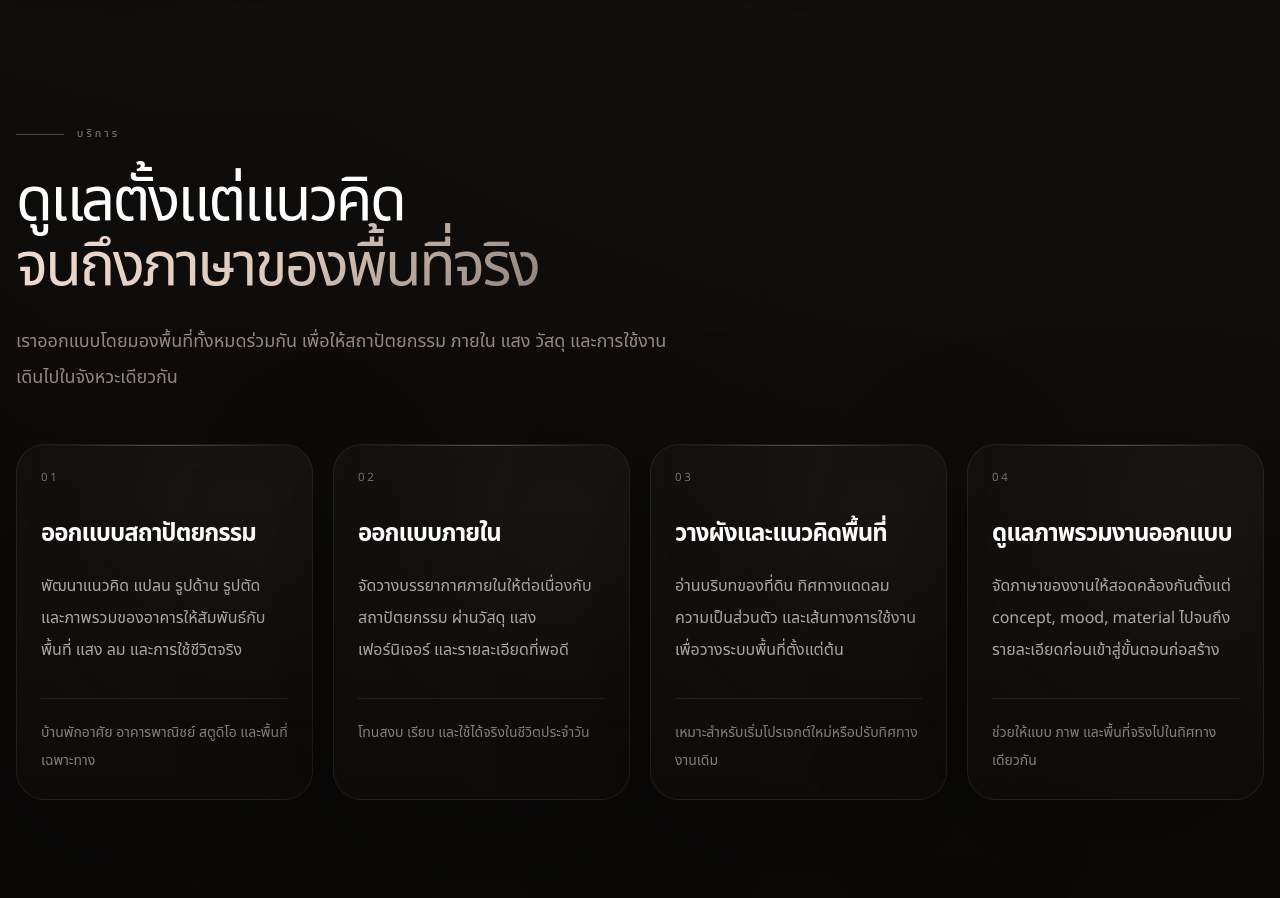
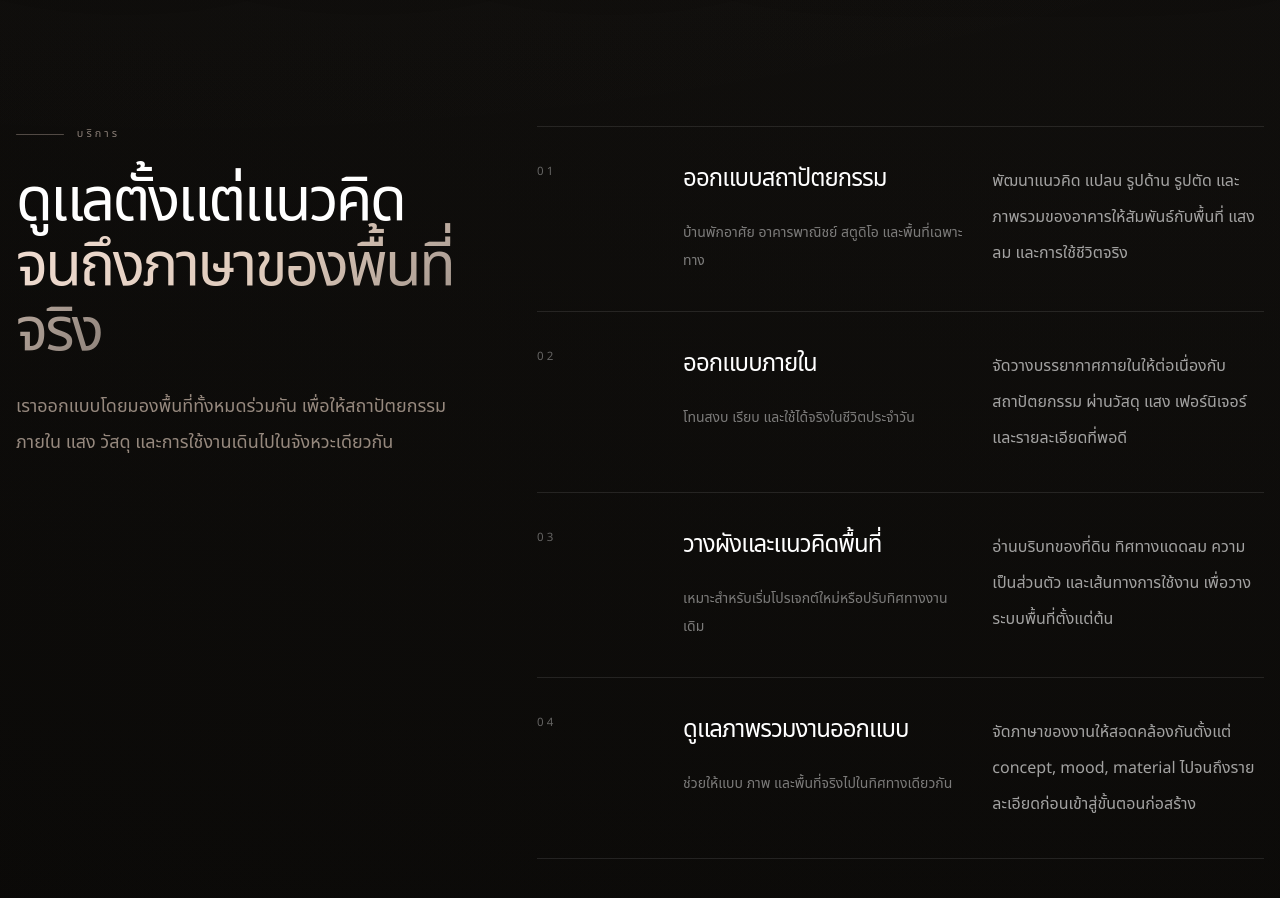
Before and after one commit to Pachared/Landing-Page-GSAP, a Next.js app: page / in a window 1280 px wide. Shown: the part 2240-3138 px from the top of the page. Built offline with nearby package versions, Linux system fonts and the light colour scheme.

Commit message:
style: turn service cards into restrained editorial list

```diff
--- a/components/sections/Features.tsx
+++ b/components/sections/Features.tsx
@@ -39,11 +39,11 @@ export function Features() {
     const ctx = gsap.context(() => {
       mm.add("(prefers-reduced-motion: no-preference)", () => {
         gsap.from(".feature-card", {
-          y: 44,
+          y: 36,
           opacity: 0,
-          duration: 0.8,
-          stagger: 0.12,
-          ease: "power3.out",
+          duration: 1,
+          stagger: 0.14,
+          ease: "power2.out",
           scrollTrigger: { trigger: root.current, start: "top 68%" }
         });
       });
@@ -58,6 +58,7 @@ export function Features() {
   return (
     <section id="features" ref={root} className="section-space">
       <div className="section-shell">
+        <div className="grid gap-14 xl:grid-cols-[0.78fr_1.22fr] xl:items-start">
           <SectionHeading
             kicker="บริการ"
             title={
@@ -70,17 +71,20 @@ export function Features() {
             description="เราออกแบบโดยมองพื้นที่ทั้งหมดร่วมกัน เพื่อให้สถาปัตยกรรม ภายใน แสง วัสดุ และการใช้งานเดินไปในจังหวะเดียวกัน"
           />
 
-        <div className="mt-12 grid gap-5 md:grid-cols-2 xl:grid-cols-4">
+          <div className="divide-y divide-white/[0.10] border-y border-white/[0.10]">
             {features.map((feature, index) => (
-            <article key={feature.title} className="feature-card glass-panel group relative overflow-hidden rounded-[1.8rem] p-6">
-              <div className="absolute inset-x-6 top-0 h-px bg-gradient-to-r from-transparent via-white/40 to-transparent opacity-60" />
-              <div className="absolute right-0 top-0 h-36 w-36 rounded-full bg-accent/10 blur-[90px] transition-opacity duration-500 group-hover:opacity-80" />
-              <p className="text-[0.72rem] tracking-[0.24em] text-white/40">0{index + 1}</p>
-              <h3 className="mt-8 font-display text-2xl font-semibold tracking-[-0.04em] text-white">{feature.title}</h3>
-              <p className="mt-5 text-base leading-8 text-white/[0.64]">{feature.copy}</p>
-              <p className="mt-8 border-t border-white/[0.08] pt-5 text-sm leading-7 text-white/[0.48]">{feature.detail}</p>
+              <article key={feature.title} className="feature-card group grid gap-6 py-9 md:grid-cols-[0.18fr_0.42fr_0.40fr] md:items-start">
+                <p className="text-[0.72rem] tracking-[0.28em] text-white/36">0{index + 1}</p>
+                <div>
+                  <h3 className="font-display text-2xl font-light tracking-[-0.04em] text-white transition-colors duration-500 group-hover:text-accent">
+                    {feature.title}
+                  </h3>
+                  <p className="mt-6 text-sm font-light leading-7 text-white/[0.46]">{feature.detail}</p>
+                </div>
+                <p className="max-w-xl text-base font-light leading-9 text-white/[0.62]">{feature.copy}</p>
               </article>
             ))}
+          </div>
         </div>
       </div>
     </section>
```
Lines whose indentation alone changed are shown as unchanged.
